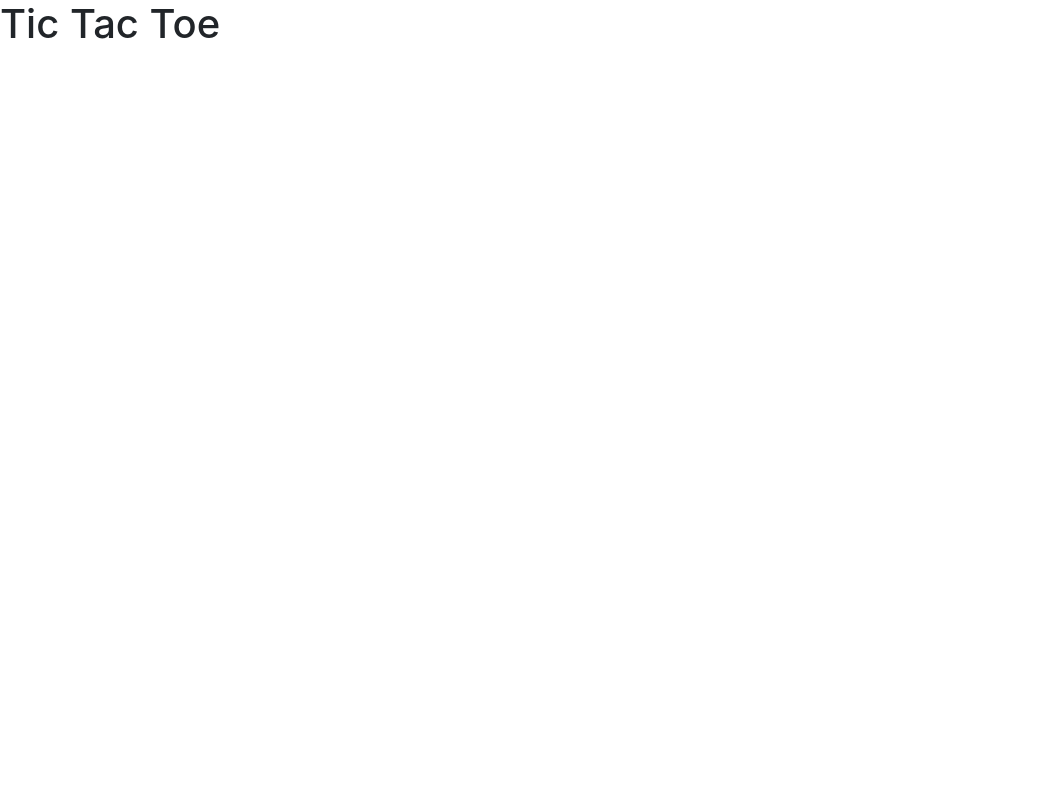
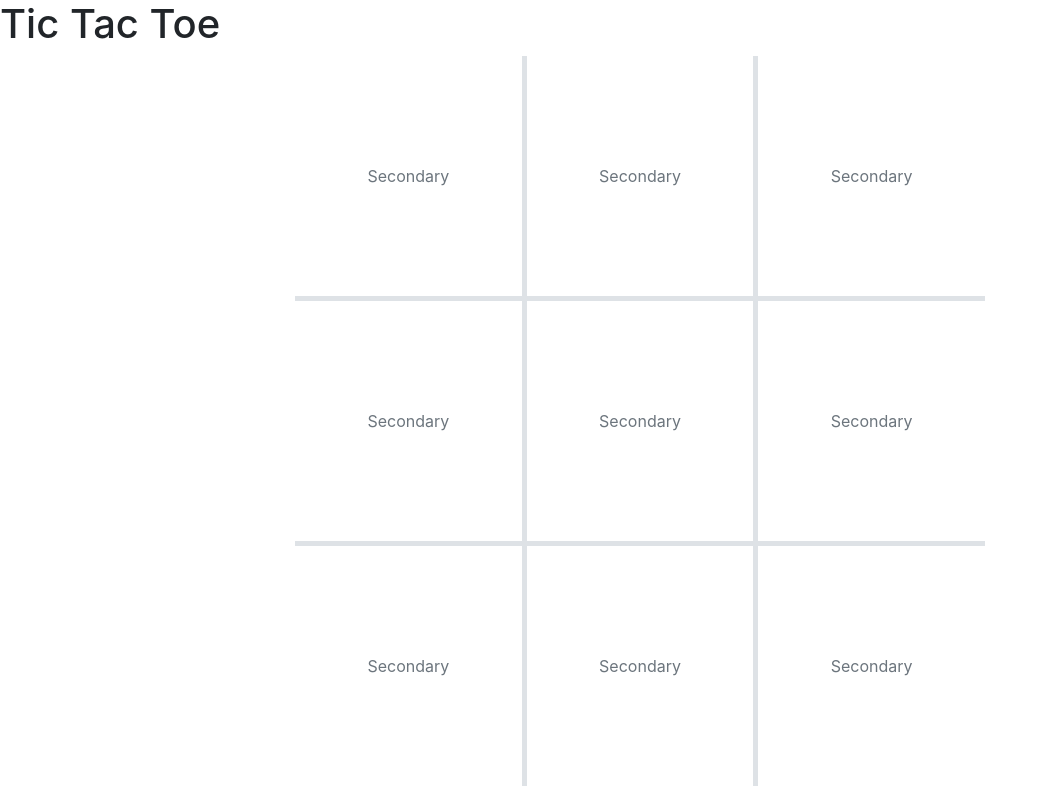
Before and after one commit to crunck78/tictactoe, a plain HTML site: page index.html in a window 1280 px wide. Shown: the whole page, without its empty margins (0-1047 px from the left). Drawn offline with nearby package versions, Linux system fonts and the light colour scheme.

Commit message:
add tictactoe grid model

```diff
--- a/index.html
+++ b/index.html
@@ -1,12 +1,61 @@
 <html>
+
 <head>
     <title>Tic Tac Toe</title>
     <link rel="stylesheet" href="node_modules/bootstrap/dist/css/bootstrap.min.css">
     <link rel="stylesheet" href="style.css">
     <script src="script.js"></script>
 </head>
+
 <body>
     <h1>Tic Tac Toe</h1>
+    <div class="container">
+        <div class="row no-gutters">
+            <div class="col">
+                <button type="button"
+                    class="btn btn-outline-secondary btn-block h-100 d-inline-block border-0">Secondary</button>
+            </div>
+            <div class="col border-left border-right">
+                <button type="button"
+                    class="btn btn-outline-secondary btn-block h-100 d-inline-block border-0">Secondary</button>
+            </div>
+            <div class="col">
+                <button type="button"
+                    class="btn btn-outline-secondary btn-block h-100 d-inline-block border-0">Secondary</button>
+            </div>
+        </div>
 
+        <div class="row no-gutters border-top border-bottom">
+            <div class="col">
+                <button type="button"
+                    class="btn btn-outline-secondary btn-block h-100 d-inline-block border-0">Secondary</button>
+            </div>
+            <div class="col border-left border-right">
+                <button type="button"
+                    class="btn btn-outline-secondary btn-block h-100 d-inline-block border-0">Secondary</button>
+            </div>
+            <div class="col">
+                <button type="button"
+                    class="btn btn-outline-secondary btn-block h-100 d-inline-block border-0">Secondary</button>
+            </div>
+        </div>
+
+        <div class="row no-gutters">
+            <div class="col">
+                <button type="button"
+                    class="btn btn-outline-secondary btn-block h-100 d-inline-block border-0">Secondary</button>
+            </div>
+            <div class="col border-left border-right">
+                <button type="button"
+                    class="btn btn-outline-secondary btn-block h-100 d-inline-block border-0">Secondary</button>
+            </div>
+            <div class="col">
+                <button type="button"
+                    class="btn btn-outline-secondary btn-block h-100 d-inline-block border-0">Secondary</button>
+            </div>
+        </div>
+    </div>
+    </div>
 </body>
+
 </html>
--- a/style.css
+++ b/style.css
@@ -0,0 +1,15 @@
+.container {
+    width:720px;
+}
+
+.row{
+    border-width: 5px !important;
+}
+
+.col{
+    display: flex;
+    justify-content: center;
+    align-items: center;
+    height: 240px;
+    border-width: 5px !important;
+}
```
Lines whose indentation alone changed are shown as unchanged.
